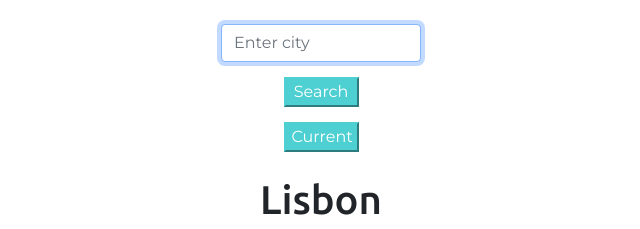
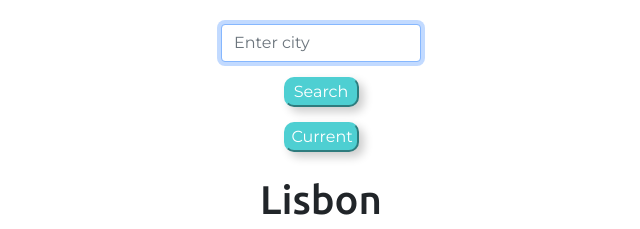
Before and after one commit to marianagdias/weather-app, a plain HTML site: page index.html in a window 1280 px wide. Shown: the top 229 px of the page, 319-959 px from the left. Drawn offline with nearby package versions, Linux system fonts and the light colour scheme; no server answers; a web font is replaced by a local one.

Commit message:
Styled buttons using CSS

```diff
--- a/src/styles.css
+++ b/src/styles.css
@@ -38,6 +38,9 @@ a:hover {
   border-color: #4ecfd2;
   margin-top: 15px;
   color: #fff;
+  border-radius: 10px;
+  box-shadow: 5px 5px 10px rgba(0, 0, 0, 0.2);
+  transition: all 300ms ease-in-out;
 }
 
 .search-button:hover {
@@ -52,6 +55,15 @@ a:hover {
   border-color: #4ecfd2;
   margin-top: 15px;
   color: #fff;
+  border-radius: 10px;
+  box-shadow: 5px 5px 10px rgba(0, 0, 0, 0.2);
+  transition: all 300ms ease-in-out;
+}
+
+.current-location:hover {
+  background-color: #40a9aa;
+  border-color: #40a9aa;
+  cursor: pointer;
 }
 
 .current-temperature-img {
```
Also changed, not shown: 1 other file.
